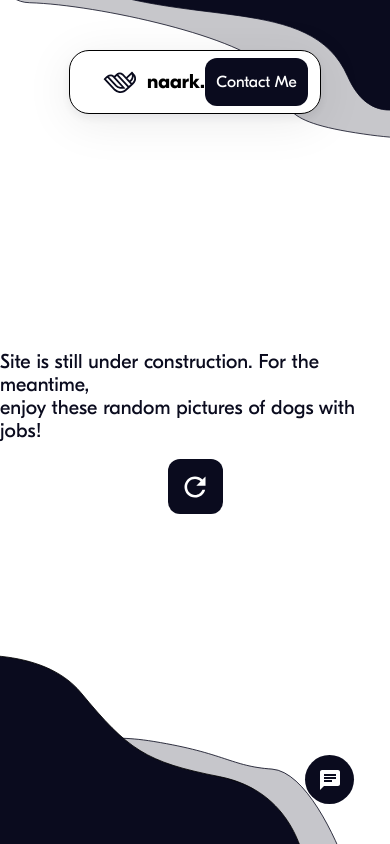
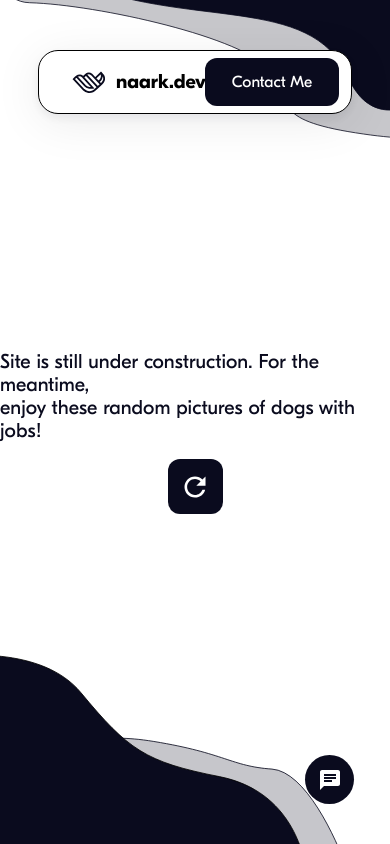
Before and after one commit to Eerkz/naarkzport, a Next.js app: page / in a window 390 px wide. Built offline with nearby package versions, Linux system fonts and the light colour scheme.

Commit message:
style: Reduce top nav padding on smaller screens

```diff
--- a/components/navigation/Nav.tsx
+++ b/components/navigation/Nav.tsx
@@ -3,7 +3,7 @@ import Image from "next/image";
 
 export default function Nav() {
   return (
-    <div className="w-full px-[69px] top-[50px] flex justify-center z-[1000] absolute">
+    <div className="w-full sm:px-[69px] px-[38px] top-[50px] flex justify-center z-[1000] absolute">
       <nav
         id="top-nav"
         className="w-full h-[64px] bg-white pl-[33px] pr-[12px] rounded-[20px] border-solid border-[1px] border-black flex justify-between items-center"
```
